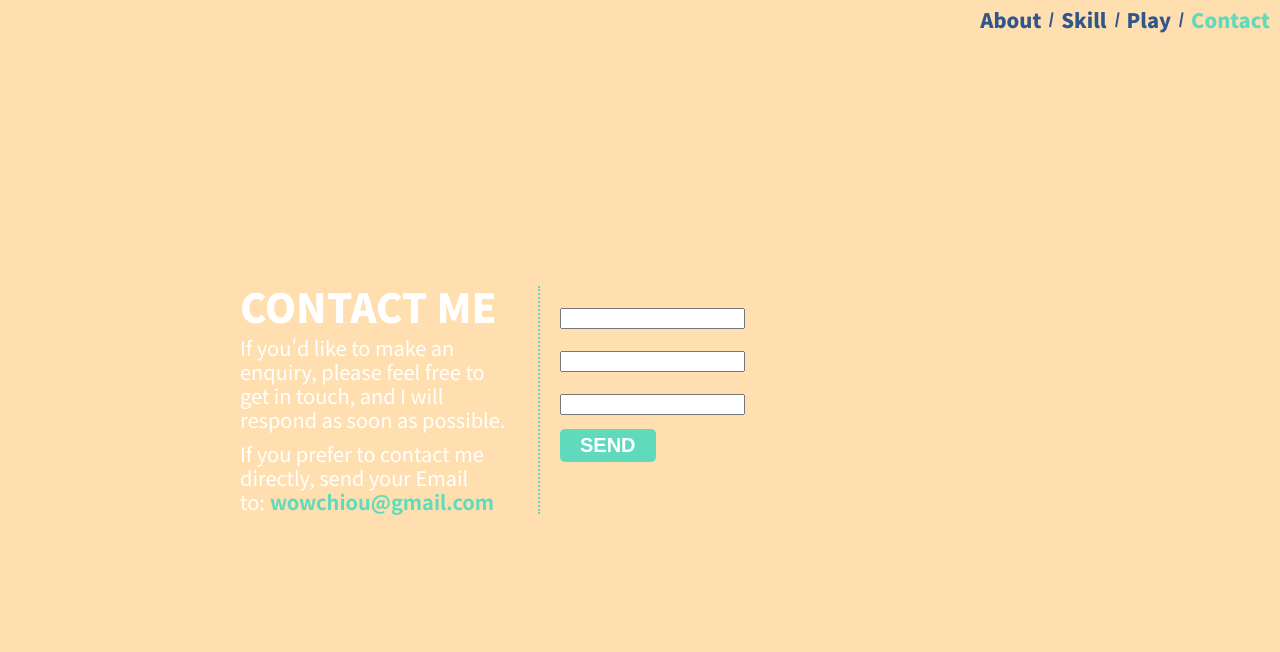
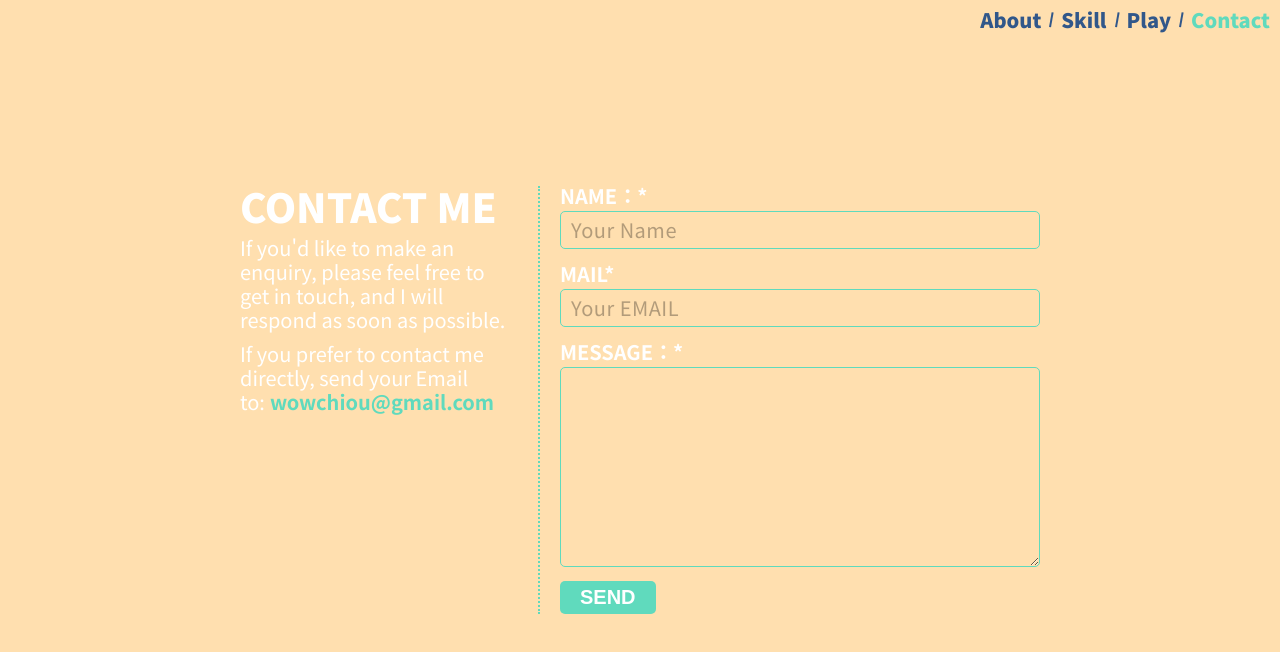
Before and after one commit to wowchiou/aaronchiou, a React (Create React App) app: page /Contact in a window 1280 px wide. Shown: the top 652 px of the page. Built offline with nearby package versions, Linux system fonts and the light colour scheme.

Commit message:
add Contact page RWD

```diff
--- /dev/null
+++ b/src/components/ContactForm/ContactForm.js
@@ -0,0 +1,58 @@
+import React, { Fragment } from 'react';
+import Input from '../../components/UI/Input/Input';
+
+const ContactForm = ({ register, errors }) => {
+  const formBuilder = {
+    name: {
+      label: 'NAME：*',
+      type: 'text',
+      valid: {
+        required: true,
+        min: 2,
+      },
+      placeholder: 'Your Name',
+      errMessage: '請填寫最少兩個字元的名字',
+    },
+    email: {
+      label: 'MAIL*',
+      type: 'email',
+      valid: {
+        required: true,
+        pattern: /^([a-zA-Z0-9_\.\-\+])+\@(([a-zA-Z0-9\-])+\.)+([a-zA-Z]{2,4})+$/,
+      },
+      placeholder: 'Your EMAIL',
+      errMessage: '請檢查 mail 是否填寫與正確',
+    },
+    message: {
+      label: 'MESSAGE：*',
+      type: 'textarea',
+      valid: {
+        required: true,
+      },
+      placeholder: '',
+      errMessage: '留言不能為空值',
+    },
+  };
+
+  return (
+    <Fragment>
+      {Object.keys(formBuilder).map((key, idx) => {
+        const data = formBuilder[key];
+        return (
+          <Input
+            key={data.label + idx}
+            label={data.label}
+            name={key}
+            type={data.type}
+            placeholder={data.placeholder}
+            register={register({ ...data.valid })}
+            errors={errors}
+            errMessage={data.errMessage}
+          />
+        );
+      })}
+    </Fragment>
+  );
+};
+
+export default ContactForm;
--- a/src/components/UI/Input/Input.js
+++ b/src/components/UI/Input/Input.js
@@ -10,6 +10,7 @@ const Input = (props) => {
     errors,
     errMessage,
     register,
+    className,
   } = props;
 
   const inputRenderer = () => {
@@ -33,10 +34,10 @@ const Input = (props) => {
   const inputContent = inputRenderer();
 
   return (
-    <div>
+    <div className={`input_wrap ${className}`}>
       <label>
         {label}
-        {errors && <span>{errMessage}</span>}
+        {errors[name] && <span>{errMessage}</span>}
       </label>
       {inputContent || <p>Something was wrong!</p>}
     </div>
@@ -44,6 +45,9 @@ const Input = (props) => {
 };
 
 const InputStyle = styled(Input)`
+  &:not(:first-child) {
+    margin-top: 1.5rem;
+  }
   label {
     margin-bottom: 0.5rem;
     font-weight: 600;
--- a/src/containers/Contact/Contact.js
+++ b/src/containers/Contact/Contact.js
@@ -3,55 +3,10 @@ import styled from 'styled-components';
 import { useForm } from 'react-hook-form';
 
 import Button from '../../components/UI/Button/Button';
-import Input from '../../components/UI/Input/Input';
+import ContactForm from '../../components/ContactForm/ContactForm';
 
 const Contact = ({ className }) => {
   const { handleSubmit, register, errors, watch } = useForm();
-
-  const formBuilder = {
-    name: {
-      label: 'NAME：*',
-      type: 'text',
-      valid: {
-        required: true,
-        min: 2,
-      },
-      placeholder: 'Your Name',
-      errMessage: '請填寫最少兩個字元的名字',
-    },
-    email: {
-      label: 'MAIL*',
-      type: 'email',
-      valid: {
-        required: true,
-        pattern: /^([a-zA-Z0-9_\.\-\+])+\@(([a-zA-Z0-9\-])+\.)+([a-zA-Z]{2,4})+$/,
-      },
-      placeholder: 'Your EMAIL',
-      errMessage: '請檢查 mail 是否填寫與正確',
-    },
-    message: {
-      label: 'MESSAGE：*',
-      type: 'textarea',
-      valid: {
-        required: true,
-      },
-      placeholder: '',
-      errMessage: '留言不能為空值',
-    },
-  };
-
-  const formHtml = Object.keys(formBuilder).map((data, idx) => (
-    <Input
-      label={data.label}
-      type={data.type}
-      placeholder={data.placeholder}
-      register={register({ ...data.valid })}
-      errors={errors}
-      errMessage={data.errMessage}
-    />
-  ));
-
-  console.log(formHtml);
 
   const sendHandler = () => {
     console.log('button clicked');
@@ -73,42 +28,7 @@ const Contact = ({ className }) => {
         </div>
         <div className="contact_group">
           <form onSubmit={handleSubmit(sendHandler)}>
-            {formHtml}
-            {/* <div className="input_wrap">
-              <label>NAME：*{errors.name && <span>此欄位是必須的</span>}</label>
-              <input
-                name="name"
-                type="text"
-                placeholder="Your Name"
-                ref={register({ required: true })}
-              />
-            </div>
-            <div className="input_wrap">
-              <label>
-                EMAIL：*
-                {errors.mail && <span>請檢查 mail 是否填寫與正確</span>}
-              </label>
-              <input
-                name="mail"
-                type="email"
-                placeholder="Your Mail"
-                ref={register({
-                  required: true,
-                  pattern: /^([a-zA-Z0-9_\.\-\+])+\@(([a-zA-Z0-9\-])+\.)+([a-zA-Z]{2,4})+$/,
-                })}
-              />
-            </div>
-            <div className="input_wrap">
-              <label>
-                MESSAGE：*{errors.message && <span>此欄位是必須的</span>}
-              </label>
-              <textarea
-                name="message"
-                ref={register({
-                  required: true,
-                })}
-              />
-            </div> */}
+            <ContactForm register={register} errors={errors} watch={watch} />
             <Button clicked={sendHandler}>SEND</Button>
           </form>
         </div>
@@ -129,12 +49,23 @@ const ContactStyle = styled(Contact)`
   top: 0;
   left: 0;
   width: 100%;
+  height: 100%;
+  overflow: auto;
+  @media ${({ theme }) => theme.device.mobile} {
+    display: block;
+  }
   .contact_wrap {
     display: flex;
     justify-content: center;
     align-items: stretch;
     width: 90%;
     max-width: 800px;
+    margin: auto;
+    @media ${({ theme }) => theme.device.mobile} {
+      display: block;
+      max-width: 500px;
+      padding: 7rem 0;
+    }
   }
   h1 {
     font-size: 4rem;
@@ -155,10 +86,21 @@ const ContactStyle = styled(Contact)`
     max-width: 300px;
     padding-right: 2rem;
     border-right: 2px dotted ${({ theme }) => theme.color.secondary};
+    @media ${({ theme }) => theme.device.mobile} {
+      padding-right: 0;
+      padding-bottom: 2rem;
+      margin-bottom: 2rem;
+      max-width: 100%;
+      border-right: none;
+      border-bottom: 2px dotted ${({ theme }) => theme.color.secondary};
+    }
   }
   .contact_group:last-child {
     padding-left: 2rem;
     flex: 1;
+    @media ${({ theme }) => theme.device.mobile} {
+      padding-left: 0;
+    }
   }
 `;
 
```
